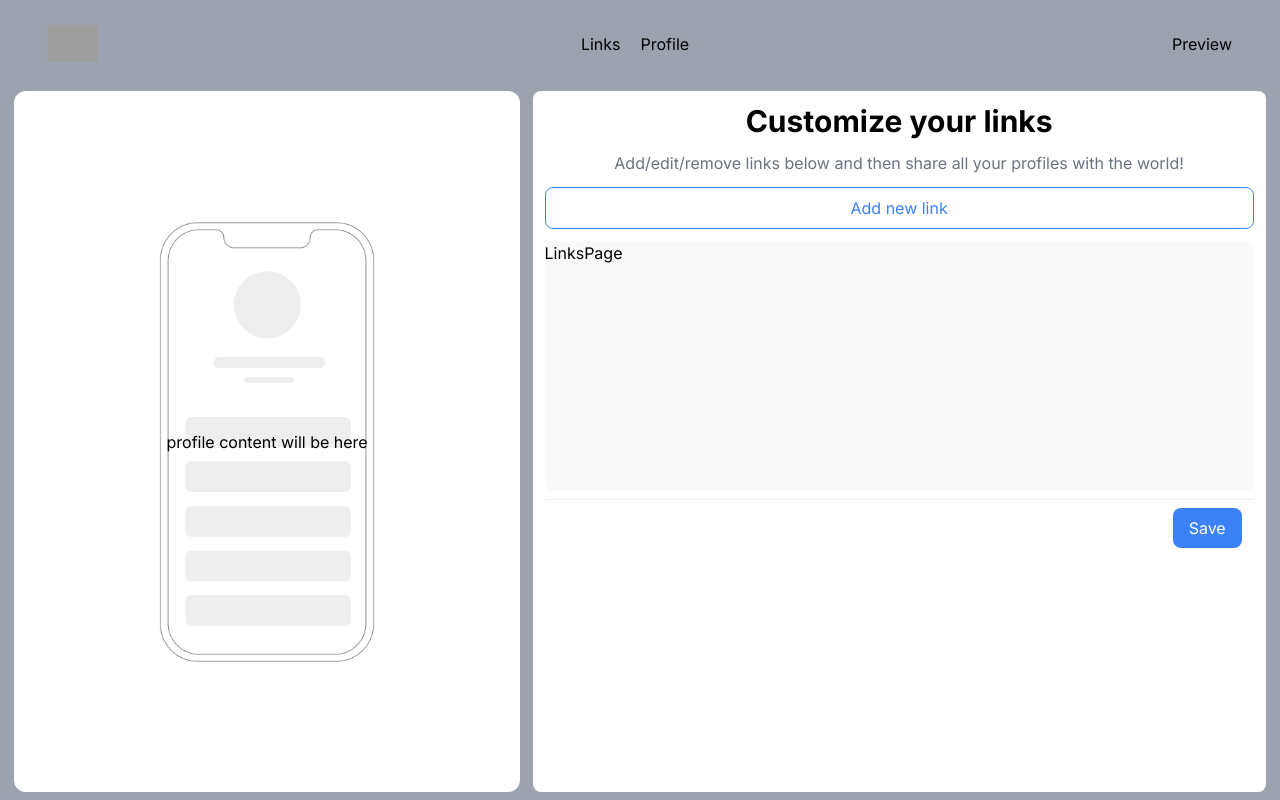
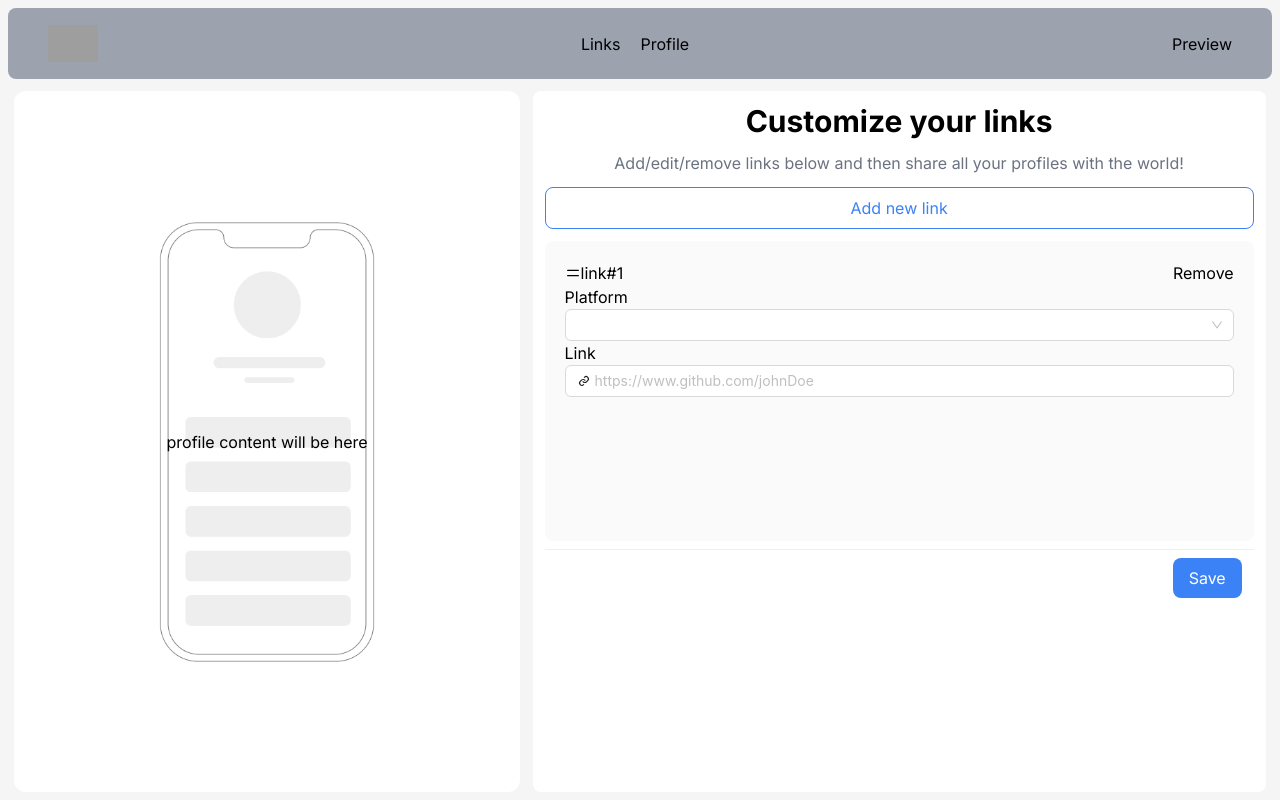
Before and after one commit to Reggeditt/devlinkz, a Next.js app: page /home/links in a window 1280 px wide. Built offline with nearby package versions, Linux system fonts and the light colour scheme; grey boxes are pictures that could not be loaded.

Commit message:
add basic profile page and styling

```diff
--- a/app/globals.css
+++ b/app/globals.css
@@ -8,3 +8,25 @@
   background-size: min(600px) ;
   background-repeat: no-repeat;
 }
+
+
+
+::-webkit-scrollbar {
+  width: 0;
+}
+
+/* Track */
+::-webkit-scrollbar-track {
+  background: #f1f1f1;
+}
+
+/* Handle */
+::-webkit-scrollbar-thumb {
+  background: #888;
+  border-radius: 5px;
+}
+
+/* Handle on hover */
+::-webkit-scrollbar-thumb:hover {
+  background: #555;
+}
--- a/app/home/layout.js
+++ b/app/home/layout.js
@@ -6,7 +6,7 @@ import DisplayProfile from "./DisplayProfile"
 
 const HomeLayout = ({ children }) => {
   return (
-    <div className="flex flex-col gap-3 w-screen h-screen p-2 bg-gray-400">
+    <div className="flex flex-col gap-3 w-screen h-screen p-2 bg-[#f5f5f5]">
       <Navbar />
       <div className='flex justify-around w-full h-full rounded-xl'>
         <section className='min-w-[40%] rounded-lg flex justify-center items-center bg-white rounded-xl'>
@@ -20,7 +20,7 @@ const HomeLayout = ({ children }) => {
             <h1 className='text-3xl font-bold'>Customize your links</h1>
             <p className='text-gray-500'>Add/edit/remove links below and then share all your profiles with the world!</p>
             <button className='bg-white border border-blue-500 text-blue-500 px-4 py-2 rounded-lg w-full'>Add new link</button>
-            <div className="page-content-container bg-[#fafafa] w-full min-h-[250px] rounded-lg">
+            <div className="page-content-container bg-[#fafafa] w-full h-[300px] overflow-y-scroll rounded-lg p-5">
               {children}
             </div>
           </div>
--- /dev/null
+++ b/app/home/links/LinkForm.js
@@ -0,0 +1,25 @@
+import { Form, Input, Select } from 'antd'
+import { TbMenu } from 'react-icons/tb'
+import { BiLink } from "react-icons/bi";
+
+const LinkForm = () => {
+  return (
+    <div>
+      <div className='linkform-header flex justify-between items-center'>
+        <span className='flex items-center'><TbMenu />link#1</span>
+        <span>Remove</span>
+      </div>
+      <div className='linkform'>
+        Platform
+        <Select className='w-full' />
+        Link
+        <Input
+          placeholder="https://www.github.com/johnDoe"
+          prefix={<BiLink />}
+        />
+      </div>
+    </div>
+  )
+}
+
+export default LinkForm
--- a/app/home/links/page.js
+++ b/app/home/links/page.js
@@ -1,8 +1,11 @@
 import React from 'react'
+import LinkForm from './LinkForm'
 
 const LinksPage = () => {
   return (
-    <div>LinksPage</div>
+    <>
+      <LinkForm />
+    </>
   )
 }
 
--- a/app/home/profile/page.js
+++ b/app/home/profile/page.js
@@ -1,8 +1,70 @@
-import React from 'react'
+'use client'
+
+import { Divider, Input, Upload } from 'antd'
+import ImgCrop from 'antd-img-crop'
+import { useState } from 'react';
 
 const ProfileDetailsPage = () => {
+  const [fileList, setFileList] = useState([
+    {
+      uid: '-1',
+      name: 'image.png',
+      status: 'done',
+      url: 'http://www.baidu.com/xxx.png',
+    },
+  ]);
+
+  const onChange = ({ fileList: newFileList }) => {
+    setFileList(newFileList);
+  };
+
+  const onPreview = async (file) => {
+    let src = file.url;
+    if (!src) {
+      src = await new Promise((resolve) => {
+        const reader = new FileReader();
+        reader.readAsDataURL(file.originFileObj);
+        reader.onload = () => resolve(reader.result);
+      });
+    }
+    const image = new Image();
+    image.src = src;
+    const imgWindow = window.open(src);
+    imgWindow?.document.write(image.outerHTML);
+  };
+
   return (
-    <div>ProfileDetailsPage</div>
+    <>
+      <div className='flex gap-5 items-center'>
+        <ImgCrop rotationSlider>
+          <Upload
+            action="https://660d2bd96ddfa2943b33731c.mockapi.io/api/upload"
+            listType="picture-card"
+            fileList={fileList}
+            onChange={onChange}
+            onPreview={onPreview}
+          >
+            {fileList.length < 5 && '+ Upload'}
+          </Upload>
+        </ImgCrop>
+        <p>Image must be below 1024x1024px. <br /> Use PNG or JPG format</p>
+      </div>
+      <Divider />
+      <div className='flex flex-col gap-1'>
+        <label className='flex justify-between'>
+          First Name
+          <Input className='w-[60%]' placeholder='e.g. John' />
+        </label>
+        <label className='flex justify-between'>
+          Last Name
+          <Input className='w-[60%]' placeholder='e.g. Appleseed' />
+        </label>
+        <label className='flex justify-between'>
+          Email
+          <Input className='w-[60%]' placeholder='e.g. email@example.com' />
+        </label>
+      </div>
+    </>
   )
 }
 
--- a/package.json
+++ b/package.json
@@ -10,10 +10,12 @@
   },
   "dependencies": {
     "antd": "^5.19.3",
+    "antd-img-crop": "^4.22.0",
     "firebase": "^10.12.4",
     "next": "14.2.5",
     "react": "^18",
-    "react-dom": "^18"
+    "react-dom": "^18",
+    "react-icons": "^5.2.1"
   },
   "devDependencies": {
     "eslint": "^8",
```
Also changed, not shown: 1 other file (tests, documents, lock files or other folders).
